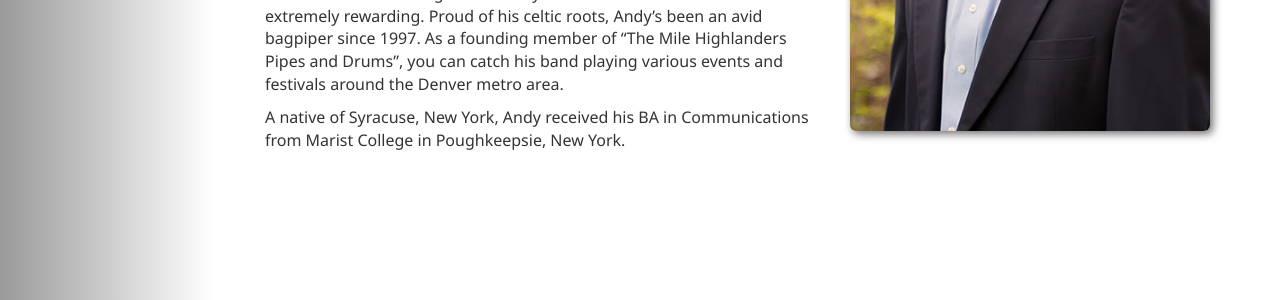
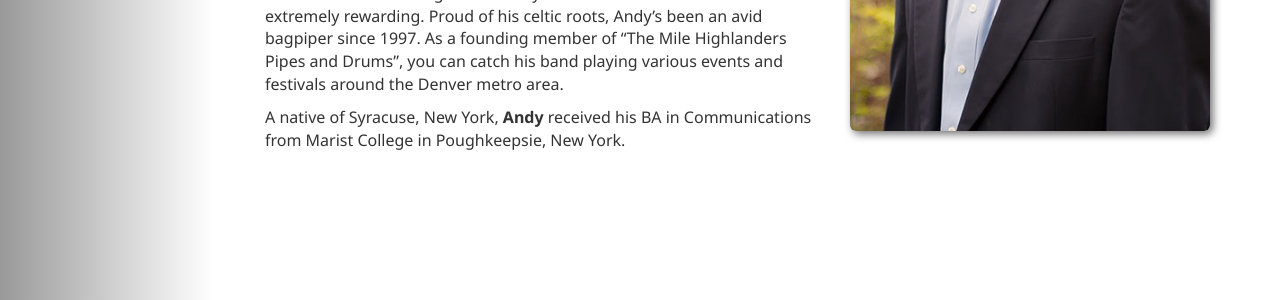
Before and after one commit to RossSearch/RossSearch.github.io, a Jekyll site: the page built from index.html, in a window 1280 px wide and 900 px high, scrolled down 5320 px. Shown: the part 342-642 px from the top of the window. Built offline with Jekyll 4.4.1, drawn with Linux system fonts in a browser that asks for light colours; nearby versions of some CDN libraries; Markdown is read by kramdown in place of the engine named in the settings.

```diff
--- a/_includes/_content/andy.md
+++ b/_includes/_content/andy.md
@@ -6,4 +6,4 @@ His longevity and success in the IT placement industry derives from the fact tha
 
 Outside of his work life, Andy spends the majority of his time with his wife and two sons.	Coaching both his boys in lacrosse is a labor of love that’s extremely rewarding.	Proud of his celtic roots, Andy’s been an avid bagpiper since 1997.	 As a founding member of “The Mile Highlanders Pipes and Drums”, you can catch his band playing various events and festivals around the Denver metro area.
 
-A native of Syracuse, New York, Andy received his BA in Communications from Marist College in Poughkeepsie, New York.
+A native of Syracuse, New York, **Andy** received his BA in Communications from Marist College in Poughkeepsie, New York.
```
